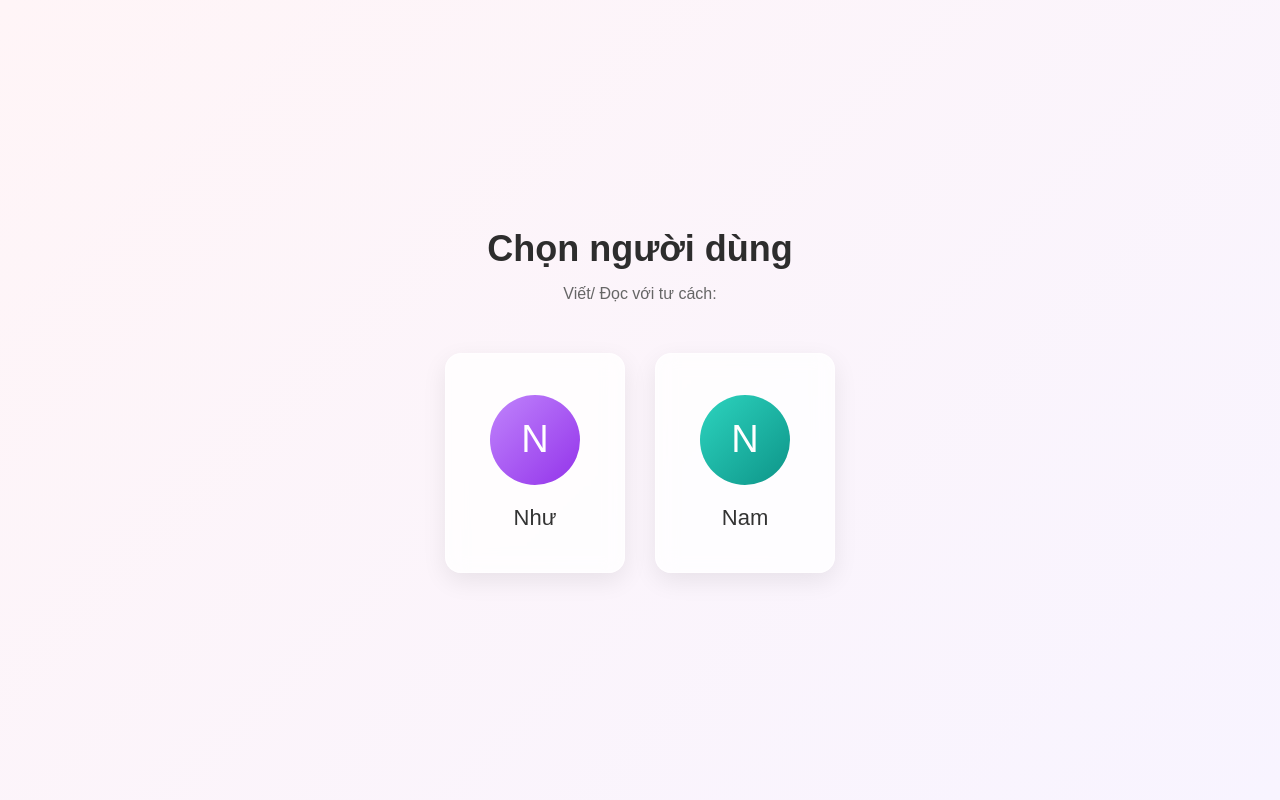
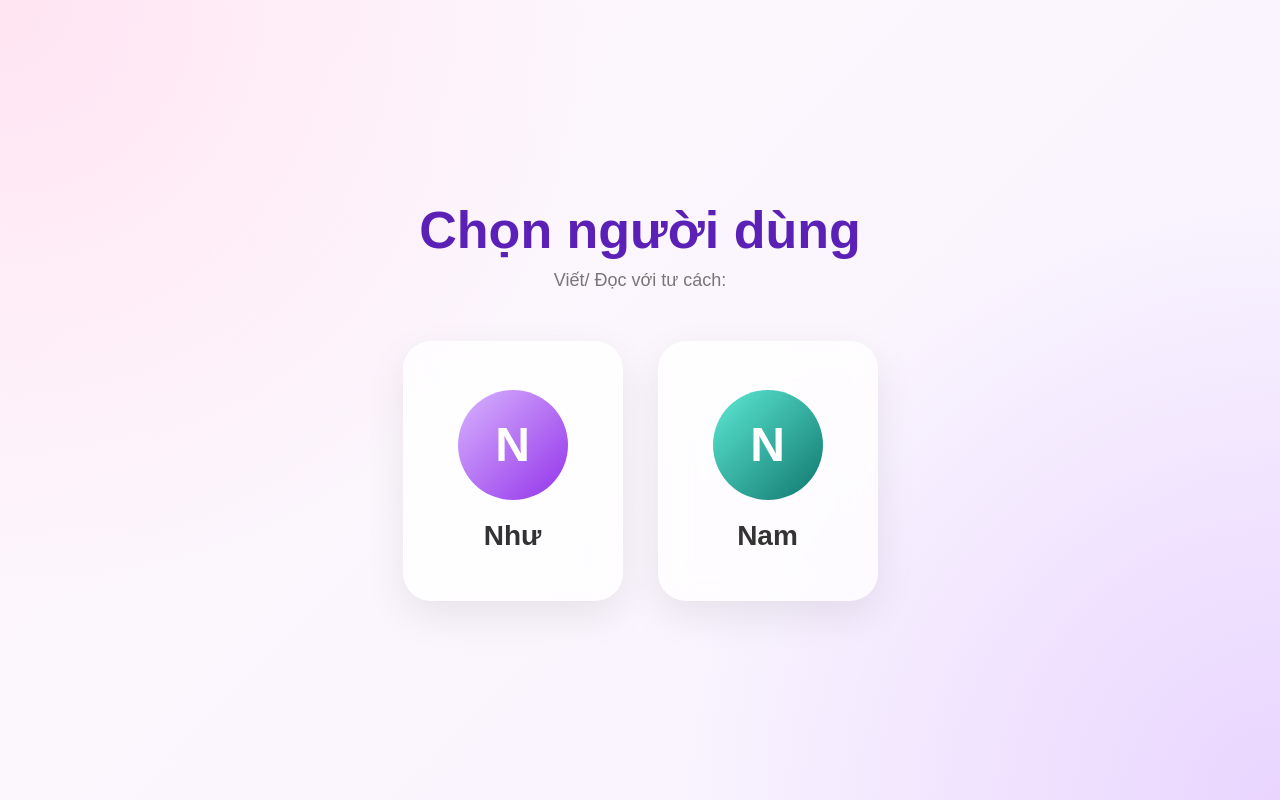
Before and after one commit to thuy-nhuu/diary, a plain HTML site: page index.html in a window 1280 px wide. Drawn offline with Linux system fonts and the light colour scheme.

Commit message:
Update index.html

```diff
--- a/index.html
+++ b/index.html
@@ -1,123 +1,122 @@
-<!DOCTYPE html>
+<!doctype html>
 <html lang="vi">
   <head>
-<meta charset="UTF-8">
-<meta name="viewport" content="width=device-width, initial-scale=1.0">
+    <meta charset="UTF-8" />
+    <meta name="viewport" content="width=device-width, initial-scale=1.0" />
     <title>Choose Profile</title>
 
     <style>
-*{
-    margin:0;
-    padding:0;
-    box-sizing:border-box;
-    font-family:Arial, sans-serif;
+      * {
+        margin: 0;
+        padding: 0;
+        box-sizing: border-box;
+        font-family: "Quicksand", sans-serif;
       }
 
-body{
-    min-height:100vh;
-    display:flex;
-    justify-content:center;
-    align-items:center;
-    background: linear-gradient(
-        135deg,
-        #fff5f7,
-        #f8f4ff
-    );
+      body {
+        min-height: 100vh;
+        display: flex;
+        justify-content: center;
+        align-items: center;
+
+        background:
+          radial-gradient(circle at top left, #ffe4f1, transparent 40%),
+          radial-gradient(circle at bottom right, #e9d5ff, transparent 40%),
+          linear-gradient(135deg, #fff8fc, #f7f2ff);
+
+        overflow: hidden;
       }
 
-.container{
-    text-align:center;
+      .container {
+        text-align: center;
       }
 
-h1{
-    margin-bottom:15px;
-    font-size:36px;
-    color:#2d2d2d;
+      h1 {
+        font-size: 52px;
+        color: #5b21b6;
+        margin-bottom: 10px;
       }
 
-.subtitle{
-    color:#666;
-    margin-bottom:50px;
+      .subtitle {
+        color: #777;
+        margin-bottom: 50px;
+        font-size: 18px;
       }
 
-.profiles{
-    display:flex;
-    gap:30px;
-    justify-content:center;
+      .profiles {
+        display: flex;
+        gap: 35px;
+        justify-content: center;
       }
 
-.profile{
-    width:180px;
-    height:220px;
-    background: rgba(255,255,255,0.8);
-    backdrop-filter: blur(10px);
-    border:1px solid rgba(255,255,255,0.5);
-    border-radius:16px;
-    cursor:pointer;
-    display:flex;
-    flex-direction:column;
-    justify-content:center;
-    align-items:center;
-    transition:0.2s;
-    box-shadow:
-        0 8px 24px rgba(0,0,0,.08);
+      .profile {
+        width: 220px;
+        height: 260px;
+
+        background: rgba(255, 255, 255, 0.75);
+
+        backdrop-filter: blur(15px);
+
+        border-radius: 28px;
+
+        cursor: pointer;
+
+        display: flex;
+        flex-direction: column;
+        justify-content: center;
+        align-items: center;
+
+        transition: 0.3s;
+
+        box-shadow: 0 15px 40px rgba(0, 0, 0, 0.08);
       }
 
-.profile:hover{
-    transform:translateY(-8px);
-    box-shadow:
-        0 15px 35px rgba(0,0,0,.12);
+      .profile:hover {
+        transform: translateY(-10px) scale(1.03);
+
+        box-shadow: 0 20px 50px rgba(0, 0, 0, 0.12);
       }
 
-.avatar{
-    width:90px;
-    height:90px;
-    border-radius:50%;
-    color:white;
-    display:flex;
-    justify-content:center;
-    align-items:center;
-    font-size:38px;
-    margin-bottom:20px;
+      .avatar {
+        width: 110px;
+        height: 110px;
+
+        border-radius: 50%;
+
+        display: flex;
+        justify-content: center;
+        align-items: center;
+
+        color: white;
+        font-size: 48px;
+        font-weight: bold;
+
+        margin-bottom: 20px;
       }
 
-.nhu{
-    background:
-    linear-gradient(
-        135deg,
-        #c084fc,
-        #9333ea
-    );
+      .nhu {
+        background: linear-gradient(135deg, #d8b4fe, #9333ea);
       }
 
-.nam{
-    background:
-    linear-gradient(
-        135deg,
-        #2dd4bf,
-        #0d9488
-    );
+      .nam {
+        background: linear-gradient(135deg, #5eead4, #0f766e);
       }
 
-.name{
-    font-size:22px;
-    color:#333;
+      .name {
+        font-size: 28px;
+        font-weight: 700;
+        color: #333;
       }
     </style>
   </head>
 
   <body>
-
     <div class="container">
-
       <h1>Chọn người dùng</h1>
 
-    <p class="subtitle">
-        Viết/ Đọc với tư cách:
-    </p>
+      <p class="subtitle">Viết/ Đọc với tư cách:</p>
 
       <div class="profiles">
-
         <div class="profile" onclick="selectProfile('Như')">
           <div class="avatar nhu">N</div>
           <div class="name">Như</div>
@@ -127,17 +126,14 @@ h1{
           <div class="avatar nam">N</div>
           <div class="name">Nam</div>
         </div>
-
       </div>
-
     </div>
 
     <script>
-function selectProfile(name){
+      function selectProfile(name) {
         localStorage.setItem("writer", name);
         window.location.href = "main.html";
       }
     </script>
-
   </body>
 </html>
```
Lines whose indentation alone changed are shown as unchanged.
